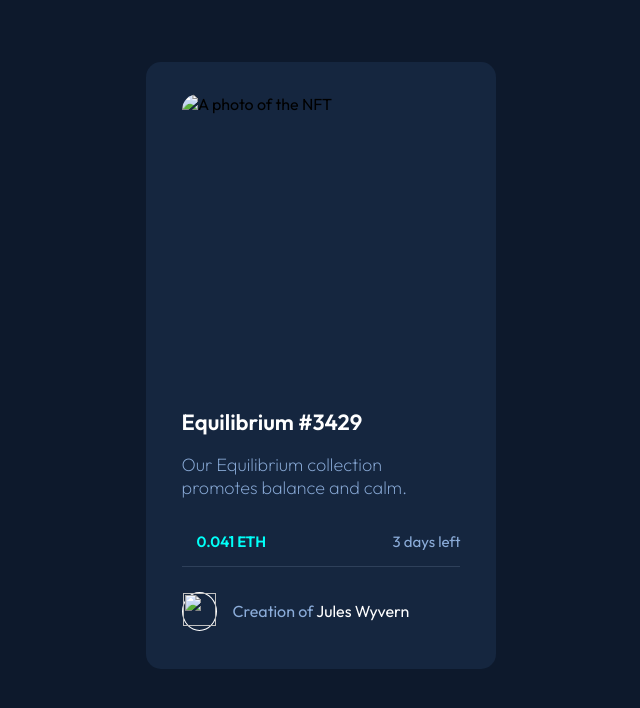
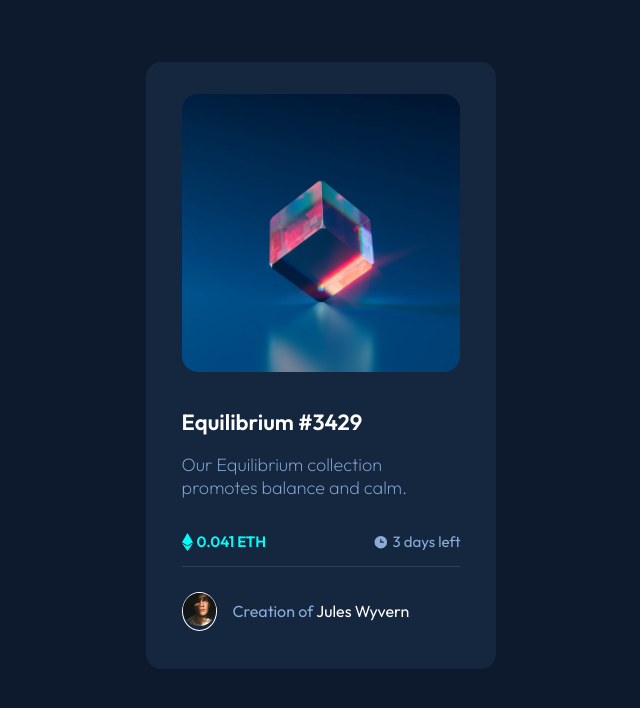
Before and after one commit to ikethedev/nft-card-component, a plain HTML site: page index.html in a window 1280 px wide. Shown: the whole page, without its empty margins (319-959 px from the left). Drawn offline with Linux system fonts and the light colour scheme.

Commit message:
Update index.html

```diff
--- a/index.html
+++ b/index.html
@@ -19,12 +19,12 @@
         <picture class="card__picture">
           <img
             class="card__image"
-            src="./images/image-equilibrium.jpg"
+            src="image-equilibrium.jpg"
             alt="A photo of the NFT"
           />
           <div class="card__hover">
             <picture>
-              <img class="card__view" src="./images/icon-view.svg" alt="">
+              <img class="card__view" src="icon-view.svg" alt="">
             </picture>
           </div>
         </picture>
@@ -36,14 +36,14 @@
           <div class="card__value-container">
             <div class="card__cost">
               <img
-                src="./images/icon-ethereum.svg"
+                src="icon-ethereum.svg"
                 alt=""
                 class="card__ethereum"
               />
               <p class="card__value">0.041 ETH</p>
             </div>
             <div class="card__time">
-              <img src="./images/icon-clock.svg" alt="" class="card__clock" />
+              <img src="icon-clock.svg" alt="" class="card__clock" />
               <p class="card__left">3 days left</p>
             </div>
           </div>
@@ -52,7 +52,7 @@
 
         <div class="card__footer">
           <picture class="card__footer-picture">
-            <img src="./images/image-avatar.png" alt="" class="card__avatar" />
+            <img src="image-avatar.png" alt="" class="card__avatar" />
           </picture>
           <p class="card__creator">
             Creation of <span class="white">Jules Wyvern</span>
```
